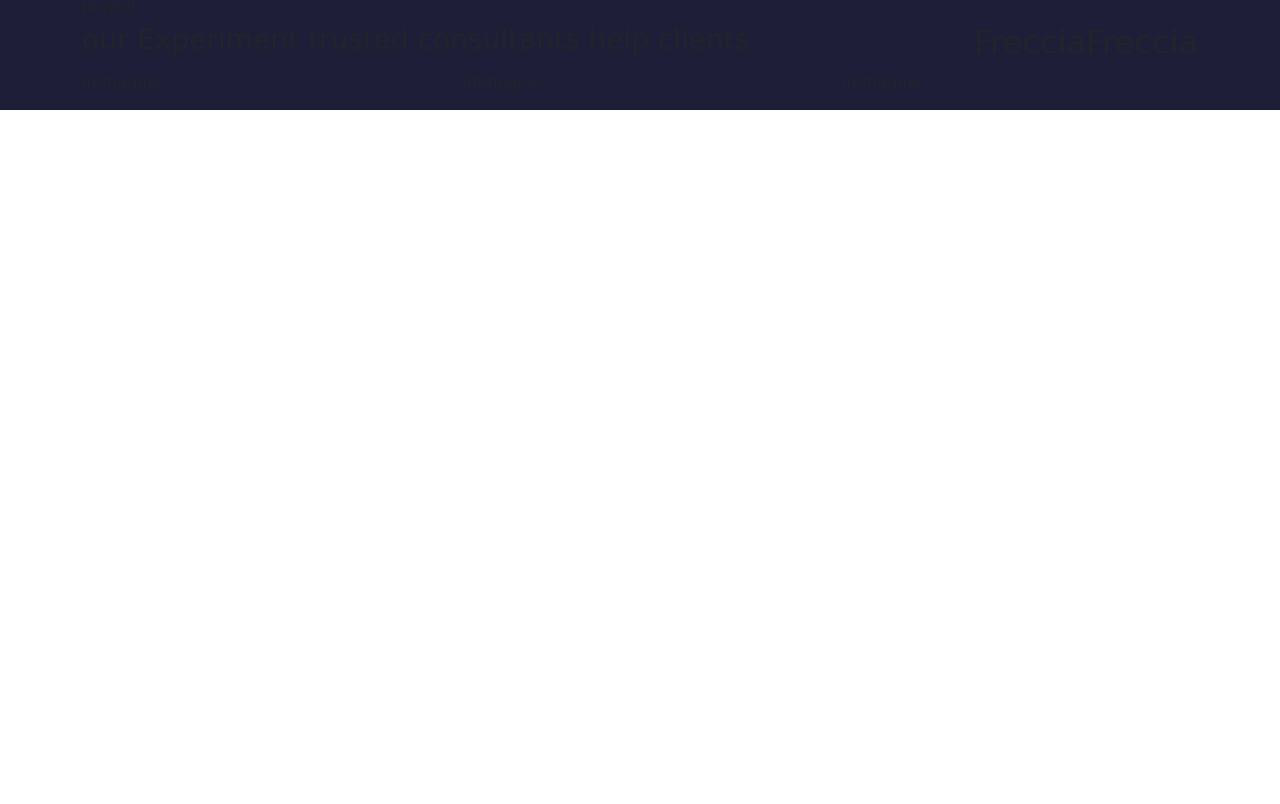
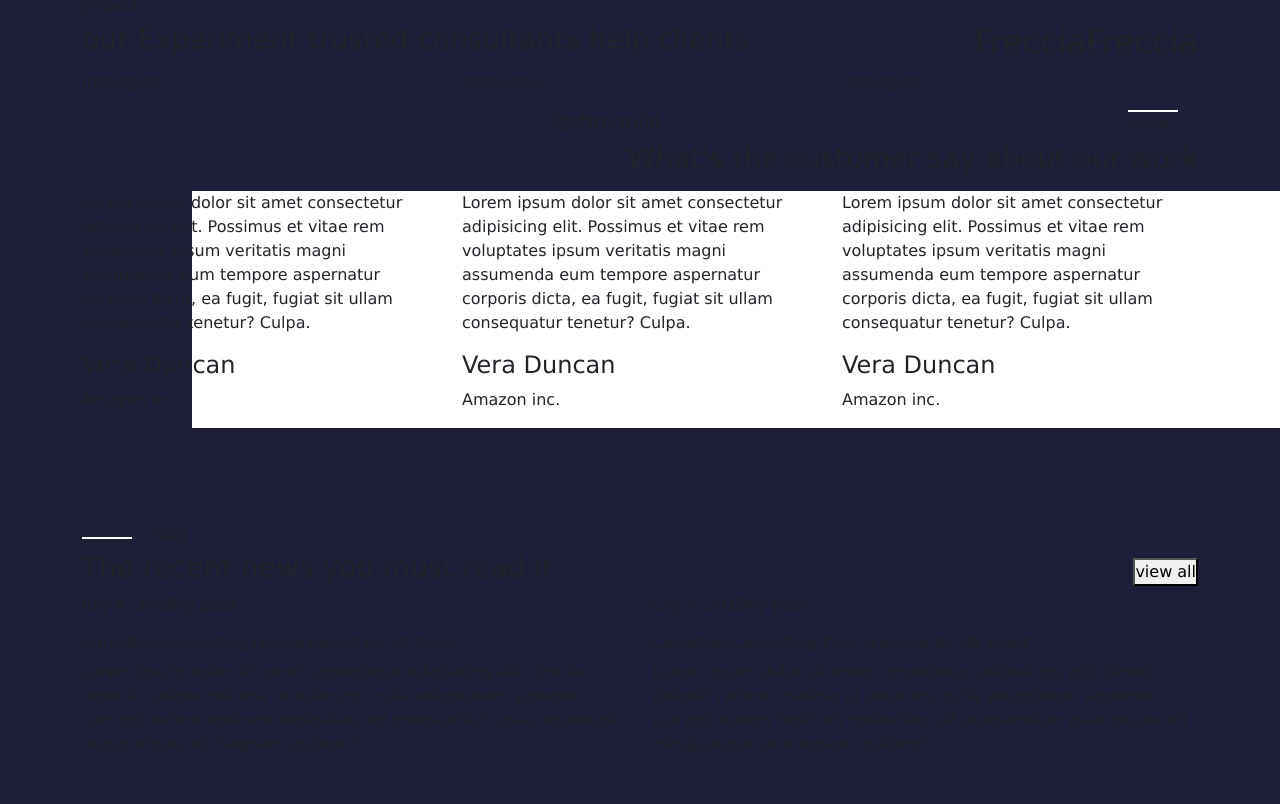
Before and after one commit to Jack-rm/proj-html-vuejs, a Vue app: page / in a window 1280 px wide. Shown: the part 2776-3580 px from the top of the page. Before the commit the page ends 2894 px from the top, so only its background shows below. Built offline with nearby package versions, Linux system fonts and the light colour scheme.

Commit message:
Main sections inner structure completed

```diff
--- a/src/components/Main.vue
+++ b/src/components/Main.vue
@@ -158,12 +158,116 @@
 
     </section>
 
-    <section>
+    <section class="my_customer-info pb-2">
+      <div class="container">
+        <div class="row">
+          <div class="col-12">
+            <div class="d-flex justify-content-between">
+              <div class="flex-grow-1 text-center">
+                <h5>Testimonial</h5>
+              </div>
+              <div class="my_decoration-line">
+                <p>linea</p>
+              </div>
+            </div>
+          </div>
+          <div class="col-12">
+            <h3 class="text-end"> What's the customer say about our work</h3>
+          </div>
+        </div>
+      </div>
+    </section>
 
-      <div>
+    <section class="my_customer-section mb-5">
+      <div class="container">
+
+        <div class="row">
+          <div class="col-4">
+            <div>
+              <p>Lorem ipsum dolor sit amet consectetur adipisicing elit. Possimus et vitae rem voluptates ipsum veritatis magni assumenda eum tempore aspernatur corporis dicta, ea fugit, fugiat sit ullam consequatur tenetur? Culpa.</p>
+              <h4>Vera Duncan</h4>
+              <p>Amazon inc.</p>
+            </div>
+          </div>
+          <div class="col-4">
+            <div>
+              <p>Lorem ipsum dolor sit amet consectetur adipisicing elit. Possimus et vitae rem voluptates ipsum veritatis magni assumenda eum tempore aspernatur corporis dicta, ea fugit, fugiat sit ullam consequatur tenetur? Culpa.</p>
+              <h4>Vera Duncan</h4>
+              <p>Amazon inc.</p>
+            </div>
+          </div>
+          <div class="col-4">
+            <div>
+              <p>Lorem ipsum dolor sit amet consectetur adipisicing elit. Possimus et vitae rem voluptates ipsum veritatis magni assumenda eum tempore aspernatur corporis dicta, ea fugit, fugiat sit ullam consequatur tenetur? Culpa.</p>
+              <h4>Vera Duncan</h4>
+              <p>Amazon inc.</p>
+            </div>
+          </div>
+        </div>
 
       </div>
+    </section>
 
+    <section class="my_news-section pt-5 pb-5">
+      <div class="container">
+        <div class="row">
+          <div class="col-12">
+            <div class="d-flex align-items-center">
+              <div class="my_decoration-line"></div>
+              <h6>Blog</h6>
+            </div>
+          </div>
+          <div class="col-12">
+            <div class="d-flex justify-content-between align-items-center">
+              <h3>The recent news you must read it</h3>
+              <button>view all</button>
+            </div>
+          </div>
+        </div>
+        <div class="row">
+          <div class="col-6">
+            <div class="my_news-box">
+              <div class="d-flex flex-column justify-content-evenly">
+                <div class="d-flex">
+                  <p>July 4, 2019 </p>
+                  <span>by paul</span>
+                </div>
+                <h6>Canadian Consulting Film acquired by UK Giant</h6>
+                <p>Lorem ipsum dolor sit amet consectetur adipisicing elit. Omnis deleniti ratione minima ut dolorum, nulla voluptatem sapiente corrupti autem nostrum molestiae, ad praesentium esse obcaecati minus atque, at magnam quidem?</p>
+              </div>
+            </div>
+          </div>
+          <div class="col-6">
+            <div class="my_news-box">
+              <div class="d-flex flex-column justify-content-evenly">
+                <div class="d-flex">
+                  <p>July 4, 2019 </p>
+                  <span>by paul</span>
+                </div>
+                <h6>Canadian Consulting Film acquired by UK Giant</h6>
+                <p>Lorem ipsum dolor sit amet consectetur adipisicing elit. Omnis deleniti ratione minima ut dolorum, nulla voluptatem sapiente corrupti autem nostrum molestiae, ad praesentium esse obcaecati minus atque, at magnam quidem?</p>
+              </div>
+            </div>
+          </div>
+        </div>
+      </div>
+
+    </section>
+
+    <section class="my_work-section mt-5 p-5">
+      <div class="container">
+        <div class="row">
+          <div class="col-12 text-center">
+            <h2>let's talk about work</h2>
+          </div>
+          <div class="col-12 text-center">
+            <p>Lorem ipsum dolor sit amet consectetur adipisicing elit. Nobis iste numquam nisi quaerat tenetur aperiam, nihil vero animi quo labore eos explicabo velit, voluptate dolore nesciunt facere consequuntur commodi tempora?</p>
+          </div>
+          <div class="col-12 text-center">
+            <button>Get Started</button>
+          </div>
+        </div>
+      </div>
     </section>
 
   </div>
@@ -253,5 +357,8 @@ export default {
   padding: 100px 0px 50px 0px;
 }
 
+.my_customer-section{
+  background: linear-gradient(to left, white 85%, transparent 0);
+}
 
 </style>
```
